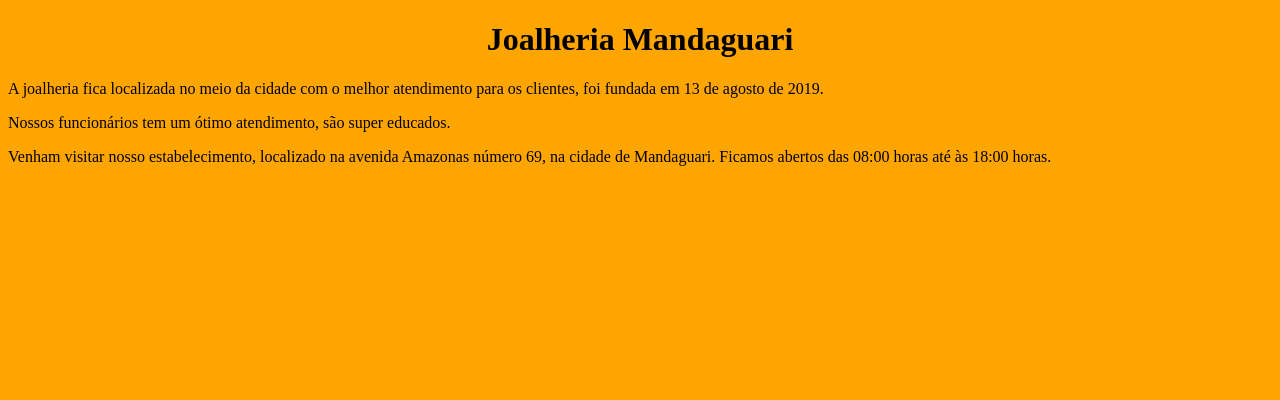
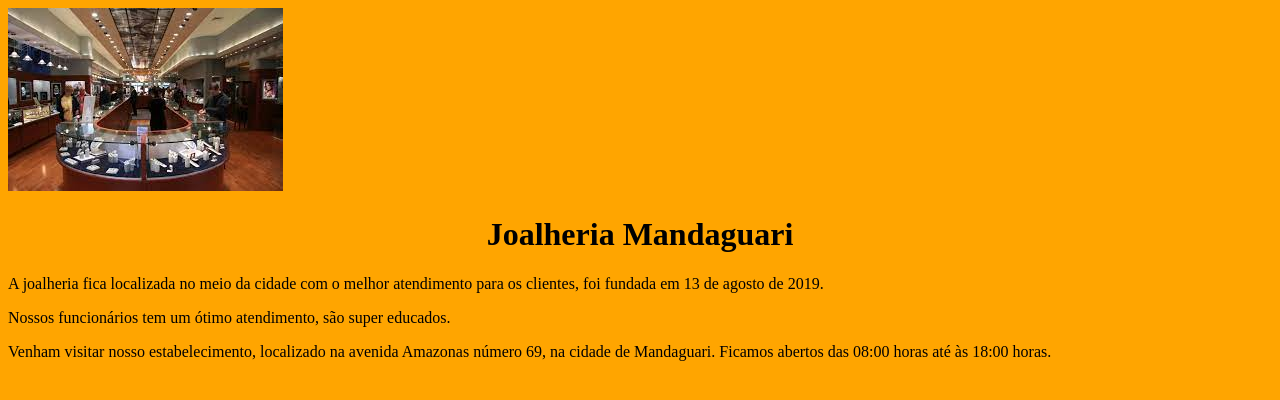
Before and after one commit to JoaoVP2503/pensamento-computacional, a plain HTML site: page index.html in a window 1280 px wide. Drawn offline with Linux system fonts and the light colour scheme.

Commit message:
index.html

```diff
--- a/index.html
+++ b/index.html
@@ -3,6 +3,7 @@
   <head>
     <meta charset="utf-8">
     <title></title>
+    <img src="Imagem1.jpeg">
     <link rel="stylesheet" href="style.css">
   </head>
   <body>
```
